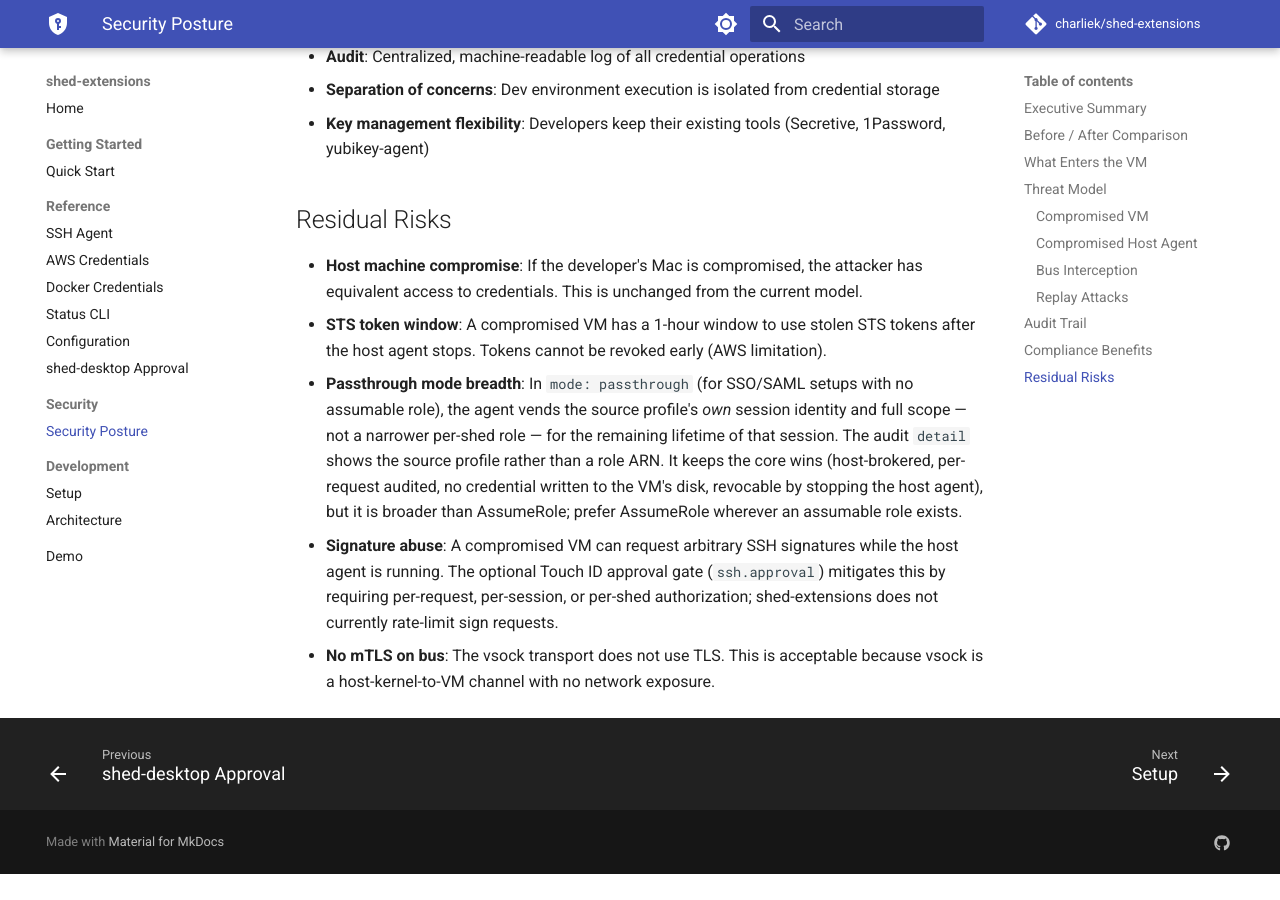
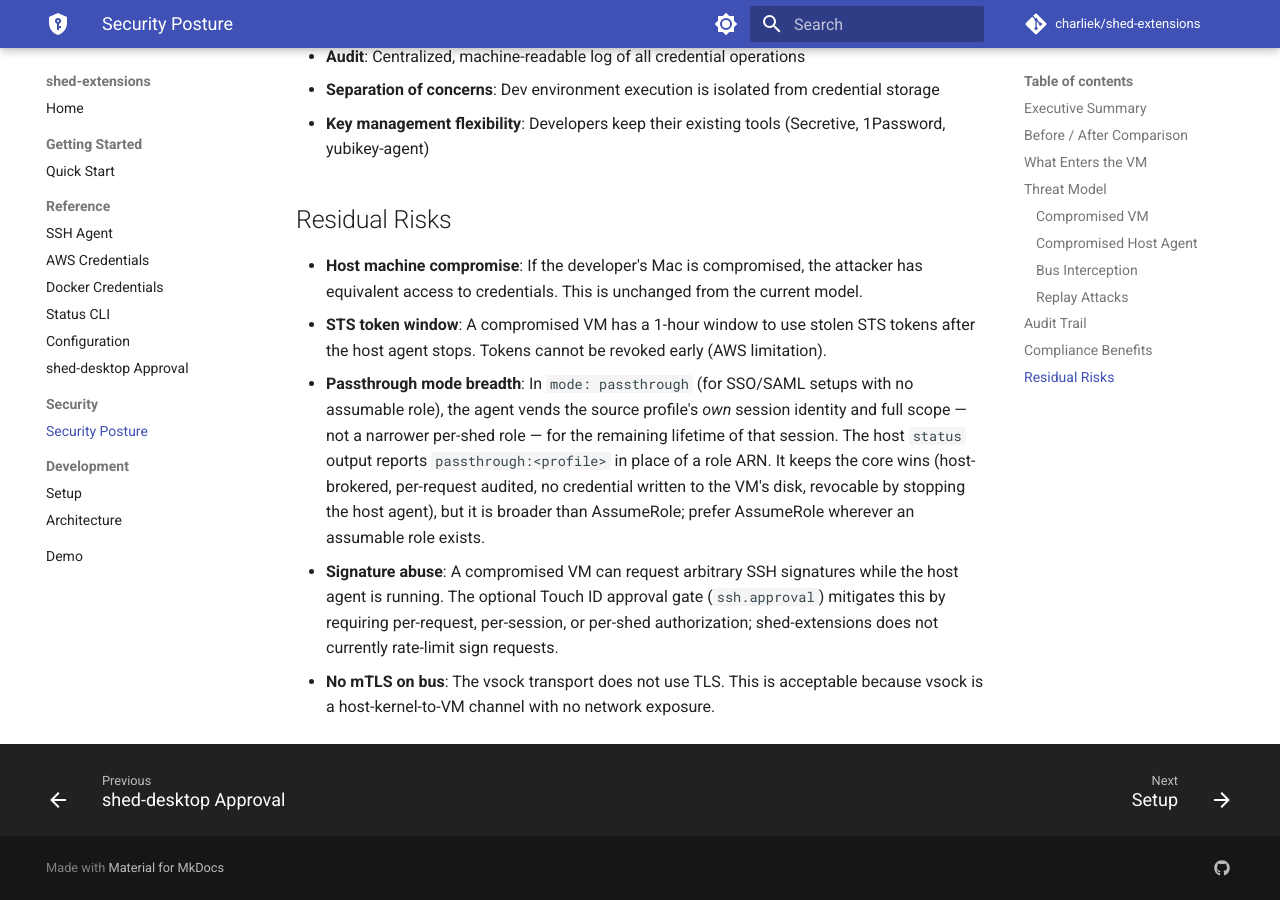
Before and after one commit to charliek/shed-extensions, an MkDocs documentation site: the page built from docs/security-posture.md, in a window 1280 px wide and 900 px high, scrolled down 3261 px. Built offline with MkDocs 1.6.1 and Material for MkDocs 9.7.7, drawn with Linux system fonts in a browser that asks for light colours; comment, search, counter and statistics services are not loaded; before the commit the page ends 4135 px from its top, so only the background shows below that.

Commit message:
docs(security): correct passthrough audit-detail claim
The audit detail records expiry (expires:none/HH:MM), not the source profile.
Point the residual-risk note at the `status` output (passthrough:<profile>)
instead, per CodeRabbit feedback on PR #34.

Co-Authored-By: Claude Opus 4.8 (1M context) <noreply@anthropic.com>

```diff
--- a/docs/security-posture.md
+++ b/docs/security-posture.md
@@ -91,6 +91,6 @@ All credential operations are logged as JSON lines to `~/.local/share/shed/exten
 
 - **Host machine compromise**: If the developer's Mac is compromised, the attacker has equivalent access to credentials. This is unchanged from the current model.
 - **STS token window**: A compromised VM has a 1-hour window to use stolen STS tokens after the host agent stops. Tokens cannot be revoked early (AWS limitation).
-- **Passthrough mode breadth**: In `mode: passthrough` (for SSO/SAML setups with no assumable role), the agent vends the source profile's *own* session identity and full scope — not a narrower per-shed role — for the remaining lifetime of that session. The audit `detail` shows the source profile rather than a role ARN. It keeps the core wins (host-brokered, per-request audited, no credential written to the VM's disk, revocable by stopping the host agent), but it is broader than AssumeRole; prefer AssumeRole wherever an assumable role exists.
+- **Passthrough mode breadth**: In `mode: passthrough` (for SSO/SAML setups with no assumable role), the agent vends the source profile's *own* session identity and full scope — not a narrower per-shed role — for the remaining lifetime of that session. The host `status` output reports `passthrough:<profile>` in place of a role ARN. It keeps the core wins (host-brokered, per-request audited, no credential written to the VM's disk, revocable by stopping the host agent), but it is broader than AssumeRole; prefer AssumeRole wherever an assumable role exists.
 - **Signature abuse**: A compromised VM can request arbitrary SSH signatures while the host agent is running. The optional Touch ID approval gate (`ssh.approval`) mitigates this by requiring per-request, per-session, or per-shed authorization; shed-extensions does not currently rate-limit sign requests.
 - **No mTLS on bus**: The vsock transport does not use TLS. This is acceptable because vsock is a host-kernel-to-VM channel with no network exposure.
```
